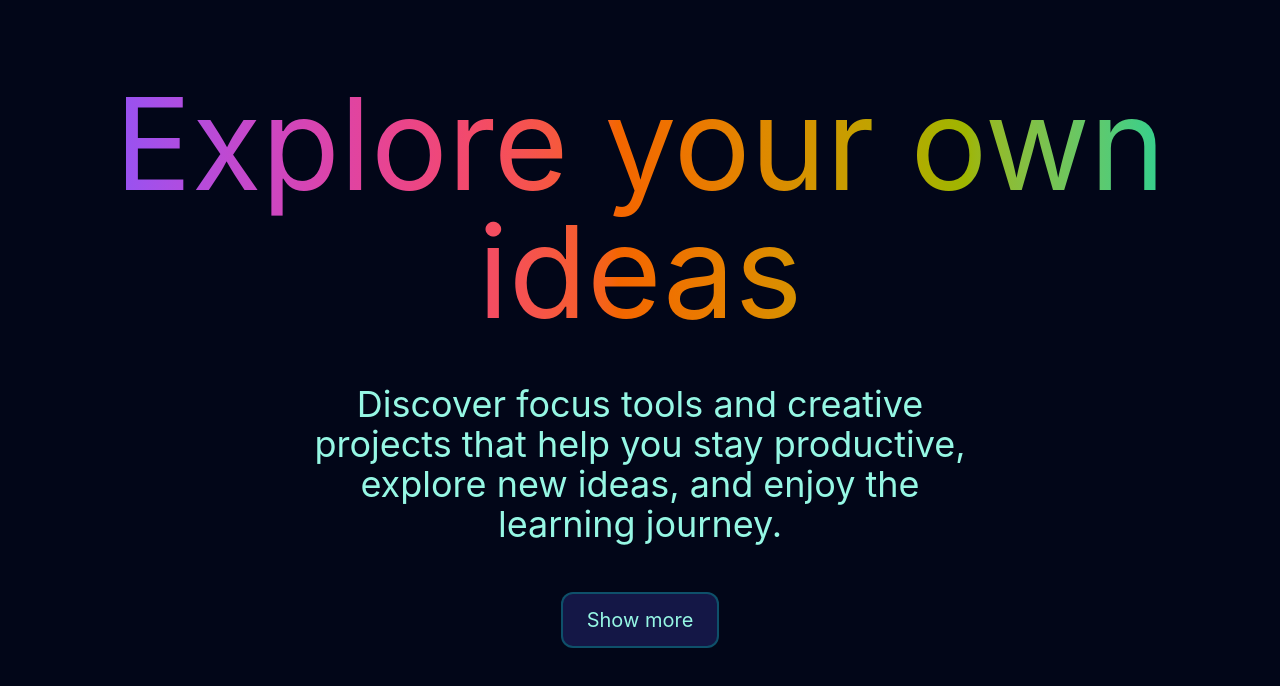
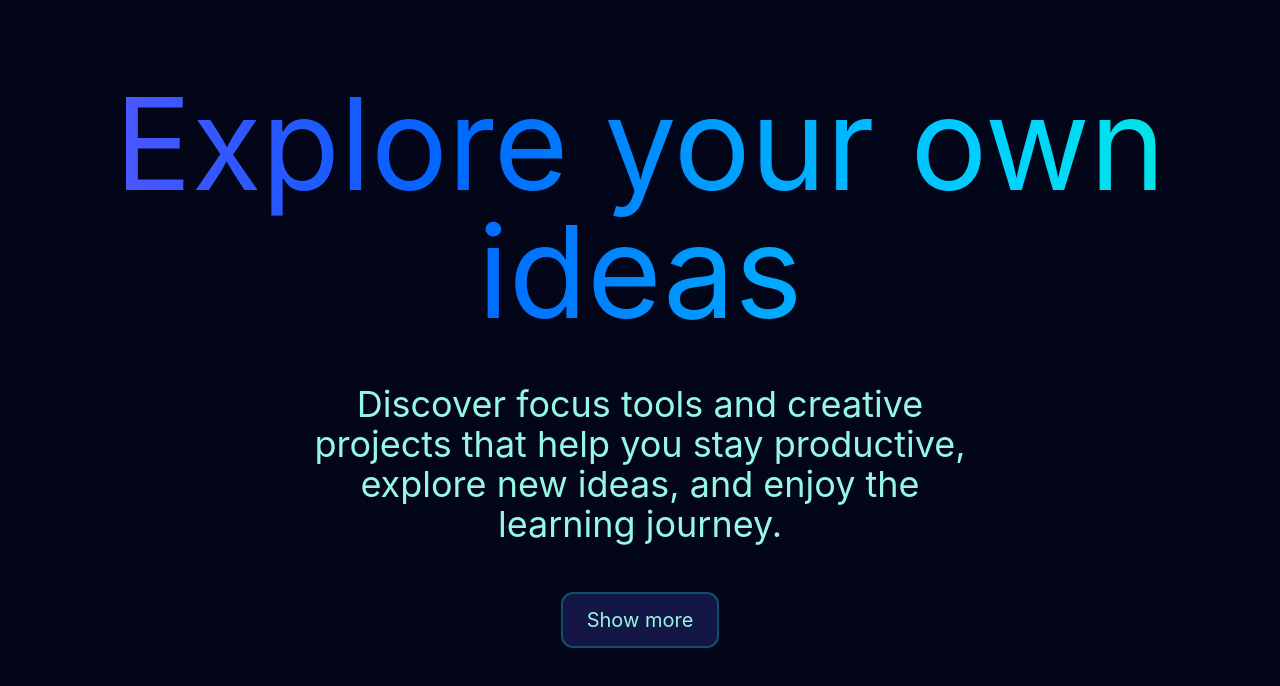
Before and after one commit to RomanIlyuk/The-Focus-Timer, a React (Vite) app: page / in a window 1280 px wide. Shown: the top 686 px of the page. Built offline with nearby package versions, Linux system fonts and the light colour scheme.

Commit message:
feat: change the file structure and components

```diff
--- a/package.json
+++ b/package.json
@@ -14,6 +14,7 @@
     "react": "^19.2.6",
     "react-dom": "^19.2.6",
     "react-hot-toast": "^2.6.0",
+    "react-router": "^7.16.0",
     "tailwindcss": "^4.3.0",
     "vite-plugin-eslint": "^1.8.1"
   },
--- a/src/App.jsx
+++ b/src/App.jsx
@@ -1,12 +1,12 @@
+import Home from "./pages/Home";
 import { Toaster } from "react-hot-toast";
-import Home from "./pages/Home";
 
 function App() {
   return (
-    <div className="bg-slate-950 min-h-screen">
+    <>
+      <Home />
       <Toaster position="top-center" reverseOrder={false} />
-      <Home />
-    </div>
+    </>
   );
 }
 
--- /dev/null
+++ b/src/components/Home/HomeMenu.jsx
@@ -0,0 +1,26 @@
+function HomeMenu({ isOpen }) {
+  const buttonStyles = "text-teal-200 hover:underline decoration-2";
+
+  return (
+    <ul
+      className={`
+          flex flex-col items-center gap-8 mt-12 text-2xl text-white
+          transition-all duration-500 ease-out
+          ${
+            isOpen
+              ? "opacity-100 translate-y-0 scale-100 pointer-events-auto"
+              : "opacity-0 -translate-y-4 scale-95 pointer-events-none"
+          }
+        `}
+    >
+      <li>
+        <button className={buttonStyles}>Focus Timer</button>
+      </li>
+      <li>
+        <button className={buttonStyles}>Pet Projects</button>
+      </li>
+    </ul>
+  );
+}
+
+export default HomeMenu;
--- a/src/components/Footer/Footer.jsx
+++ b/src/components/Timer/TimerFooter.jsx
@@ -1,4 +1,4 @@
-function Footer() {
+function TimerFooter() {
   return (
     <div className="flex flex-col items-center justify-center">
       <p className="text-gray-300 text-lg">
@@ -8,4 +8,4 @@ function Footer() {
   );
 }
 
-export default Footer;
+export default TimerFooter;
--- a/src/components/Header/Header.jsx
+++ b/src/components/Timer/TimerHeader.jsx
@@ -1,4 +1,4 @@
-function Header() {
+function TimerHeader() {
   return (
     <div className="flex flex-col items-center justify-center pt-10 pb-10">
       <h1 className="text-indigo-500 text-5xl pb-4">Focus Timer</h1>
@@ -9,4 +9,4 @@ function Header() {
   );
 }
 
-export default Header;
+export default TimerHeader;
--- a/src/main.jsx
+++ b/src/main.jsx
@@ -1,9 +1,18 @@
-import { StrictMode } from 'react'
-import { createRoot } from 'react-dom/client'
-import App from './App.jsx'
+/* eslint-disable no-unused-vars */
+import { StrictMode } from "react";
+import { createRoot } from "react-dom/client";
+import { BrowserRouter, Routes, Route } from "react-router";
+import FocusTimer from "./pages/FocusTimer.jsx";
+import App from "./App.jsx";
+import Home from "./pages/Home.jsx";
 
-createRoot(document.getElementById('root')).render(
+createRoot(document.getElementById("root")).render(
   <StrictMode>
-    <App />
+    <BrowserRouter>
+      <Routes>
+        <Route path="/" element={<App />} />
+        <Route path="/focus-timer" element={<FocusTimer />} />
+      </Routes>
+    </BrowserRouter>
   </StrictMode>,
-)
+);
--- a/src/pages/FocusTimer.jsx
+++ b/src/pages/FocusTimer.jsx
@@ -1,18 +1,18 @@
-import Footer from "../components/Footer/Footer";
-import Header from "../components/Header/Header";
 import MusicWidget from "../components/MusicWidget/MusicWidget";
 import Timer from "../components/Timer/Timer";
+import TimerFooter from "../components/Timer/TimerFooter";
+import TimerHeader from "../components/Timer/TimerHeader";
 
 function FocusTimer() {
   return (
-    <>
-      <Header />
+    <section className="bg-slate-950 min-h-screen">
+      <TimerHeader />
       <div className="flex items-start justify-center p-12 gap-12">
         <Timer />
         <MusicWidget />
       </div>
-      <Footer />
-    </>
+      <TimerFooter />
+    </section>
   );
 }
 
--- a/src/pages/Home.jsx
+++ b/src/pages/Home.jsx
@@ -1,14 +1,12 @@
-/* eslint-disable no-unused-vars */
 import { useState } from "react";
+import HomeMenu from "../components/Home/HomeMenu";
 
 function Home() {
-  const buttonStyles = "text-teal-200 hover:underline decoration-2";
-
   const [isOpen, setIsOpen] = useState(false);
 
   return (
-    <section className="flex flex-col items-center justify-start min-h-screen w-full px-4">
-      <h1 className="text-9xl pt-20 bg-linear-to-r/longer from-indigo-500 to-teal-400 bg-clip-text text-transparent text-center">
+    <section className="flex flex-col items-center justify-start min-h-screen w-full px-4 bg-slate-950">
+      <h1 className="text-9xl pt-20 bg-linear-to-r/hsl from-indigo-500 to-teal-400 bg-clip-text text-transparent text-center">
         Explore your own ideas
       </h1>
 
@@ -24,16 +22,8 @@ function Home() {
         {isOpen ? "Show less" : "Show more"}
       </button>
 
-      {isOpen && (
-        <ul className="flex flex-col items-center gap-8 mt-12 text-2xl text-white">
-          <li>
-            <button className={buttonStyles}>Focus Timer</button>
-          </li>
-          <li>
-            <button className={buttonStyles}>Pet Projects</button>
-          </li>
-        </ul>
-      )}
+      {/* V-2 */}
+      <HomeMenu isOpen={isOpen} />
     </section>
   );
 }
```
Also changed, not shown: 1 other file (tests, documents, lock files or other folders).
